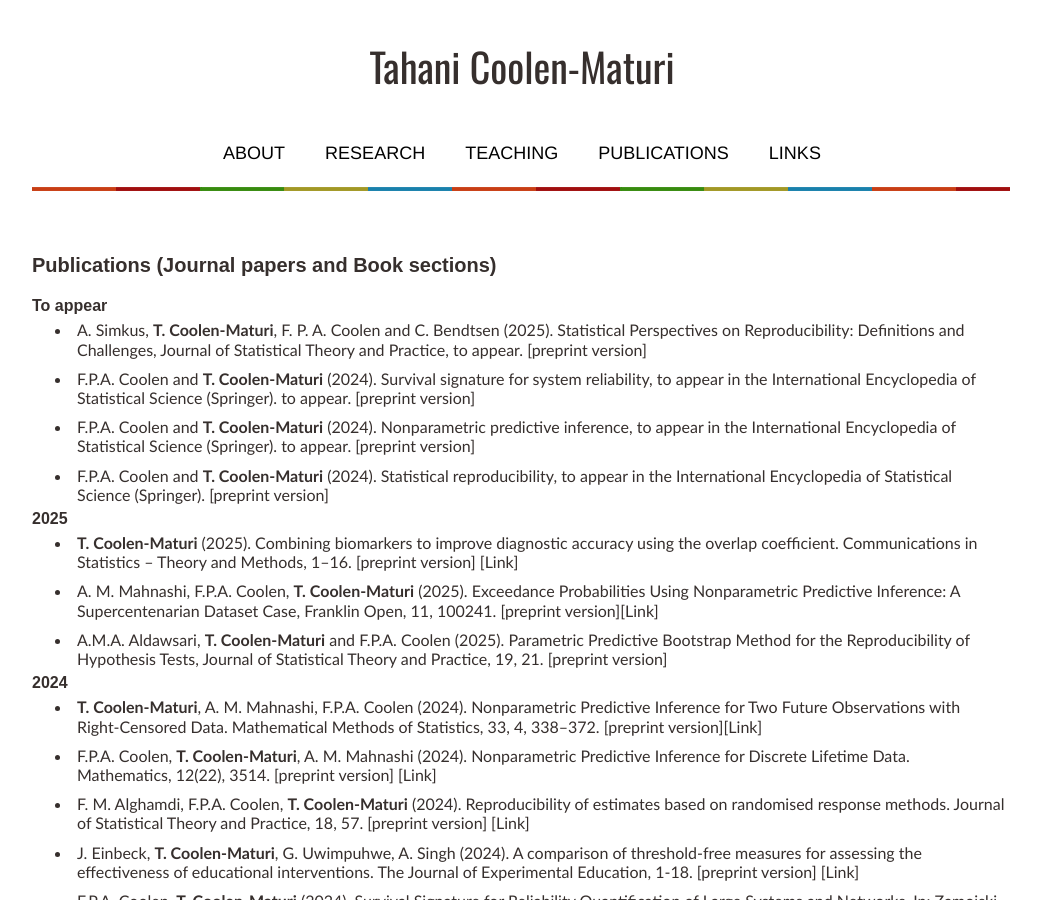
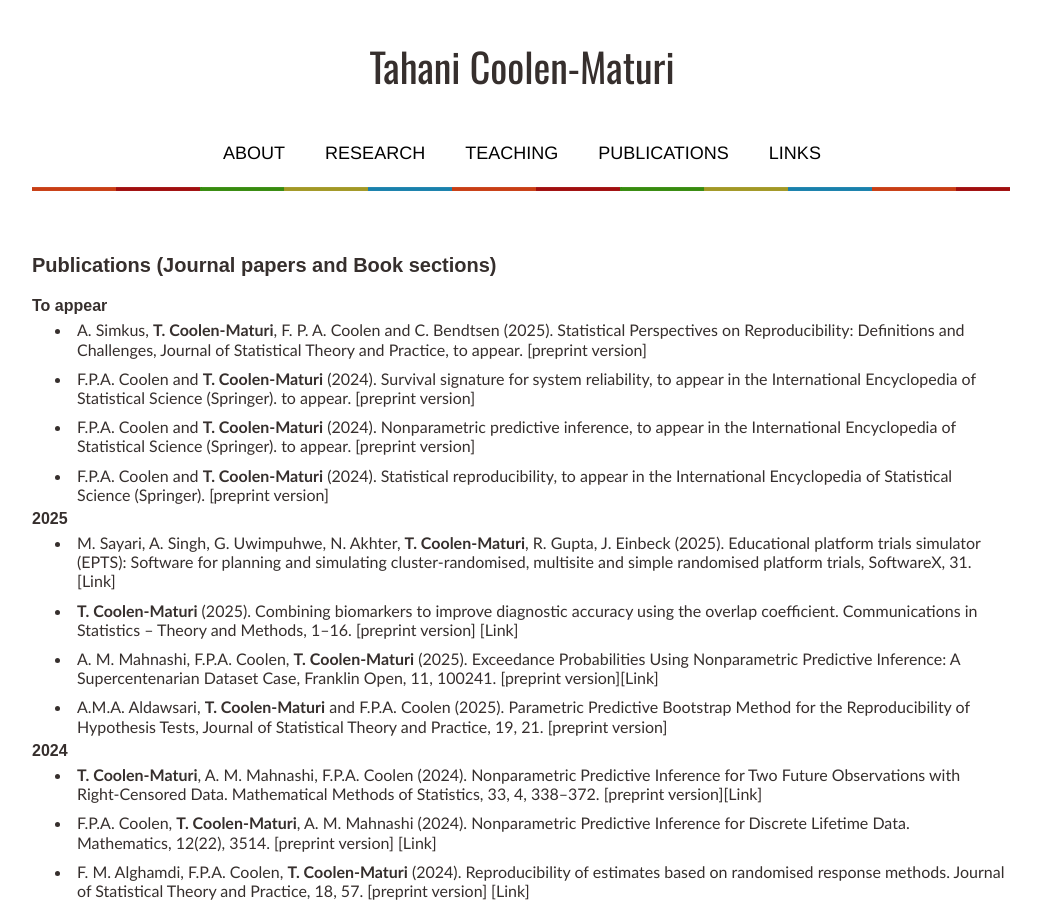
Before and after one commit to tmaturi/tahanimaturi, a Jekyll site: the page built from publications.md, in a window 1280 px wide and 900 px high. Shown: the whole window, without its empty margins (119-1160 px from the left). Built offline with Jekyll 4.4.1, drawn with Linux system fonts in a browser that asks for light colours; our own code applies the rules of GitHub Pages for plain Markdown files.

Commit message:
Update publications.md

```diff
--- a/publications.md
+++ b/publications.md
@@ -26,6 +26,12 @@ Definitions and Challenges, Journal of Statistical Theory and Practice, to appea
 - F.P.A. Coolen and **T. Coolen-Maturi** (2024). Statistical reproducibility, to appear in the International Encyclopedia of Statistical Science (Springer). [[preprint version](pdfs/Encycl-RP-24.pdf){:target="_blank"}]
 
 ### 2025
+
+
+- M. Sayari, A. Singh, G. Uwimpuhwe, N. Akhter, **T. Coolen-Maturi**, R. Gupta, J. Einbeck (2025).
+Educational platform trials simulator (EPTS): Software for planning and simulating cluster-randomised, multisite and simple randomised platform trials,
+SoftwareX, 31. [[Link](https://doi.org/10.1016/j.softx.2025.102214){:target="_blank"}]
+
 
 - **T. Coolen-Maturi** (2025). Combining biomarkers to improve diagnostic accuracy using the overlap coefficient. Communications in Statistics – Theory and Methods, 1–16. [[preprint version](pdfs/Combine_OVL_20241123.pdf){:target="_blank"}] [[Link](https://doi.org/10.1080/03610926.2025.2460095){:target="_blank"}]
 
```
